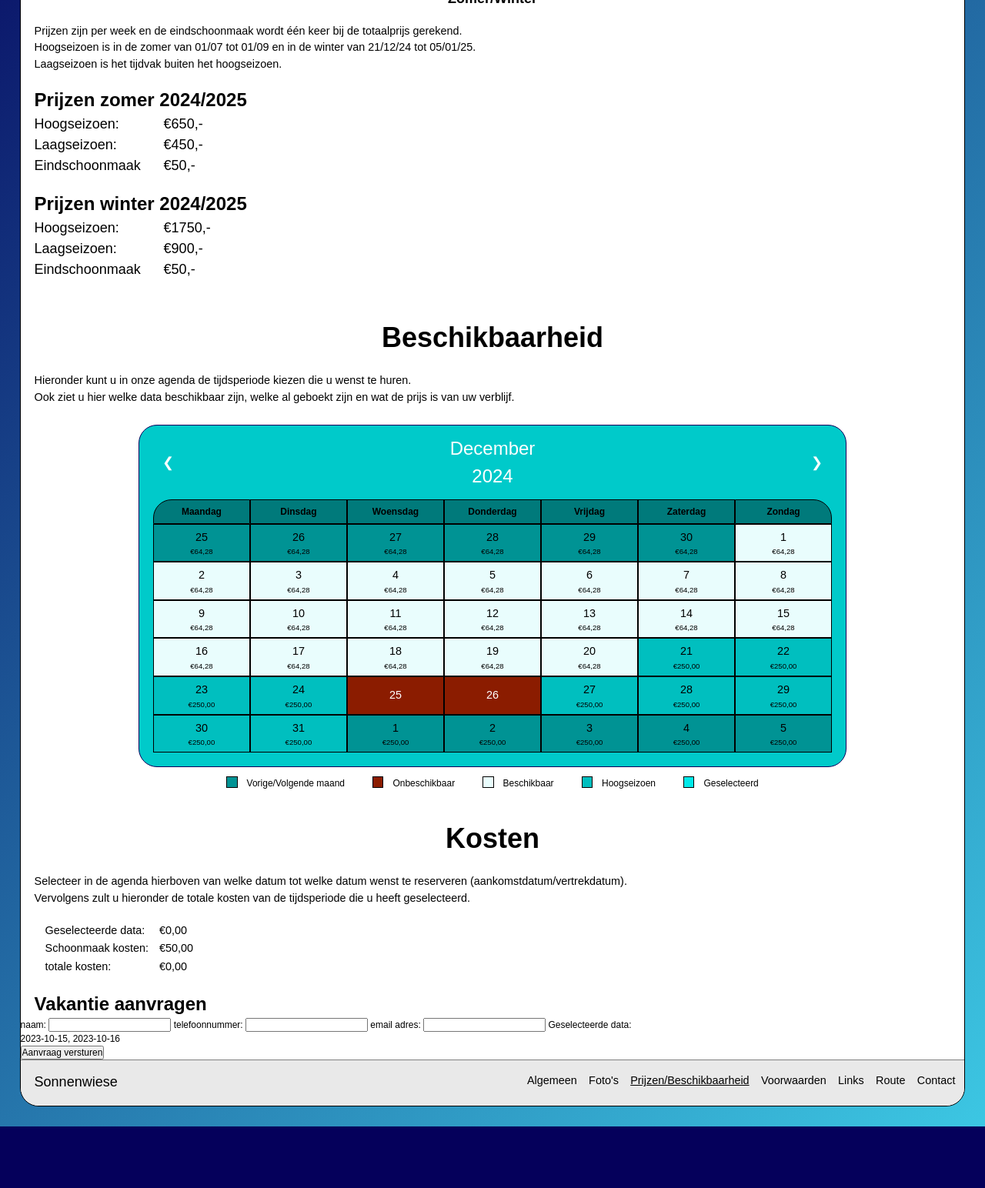
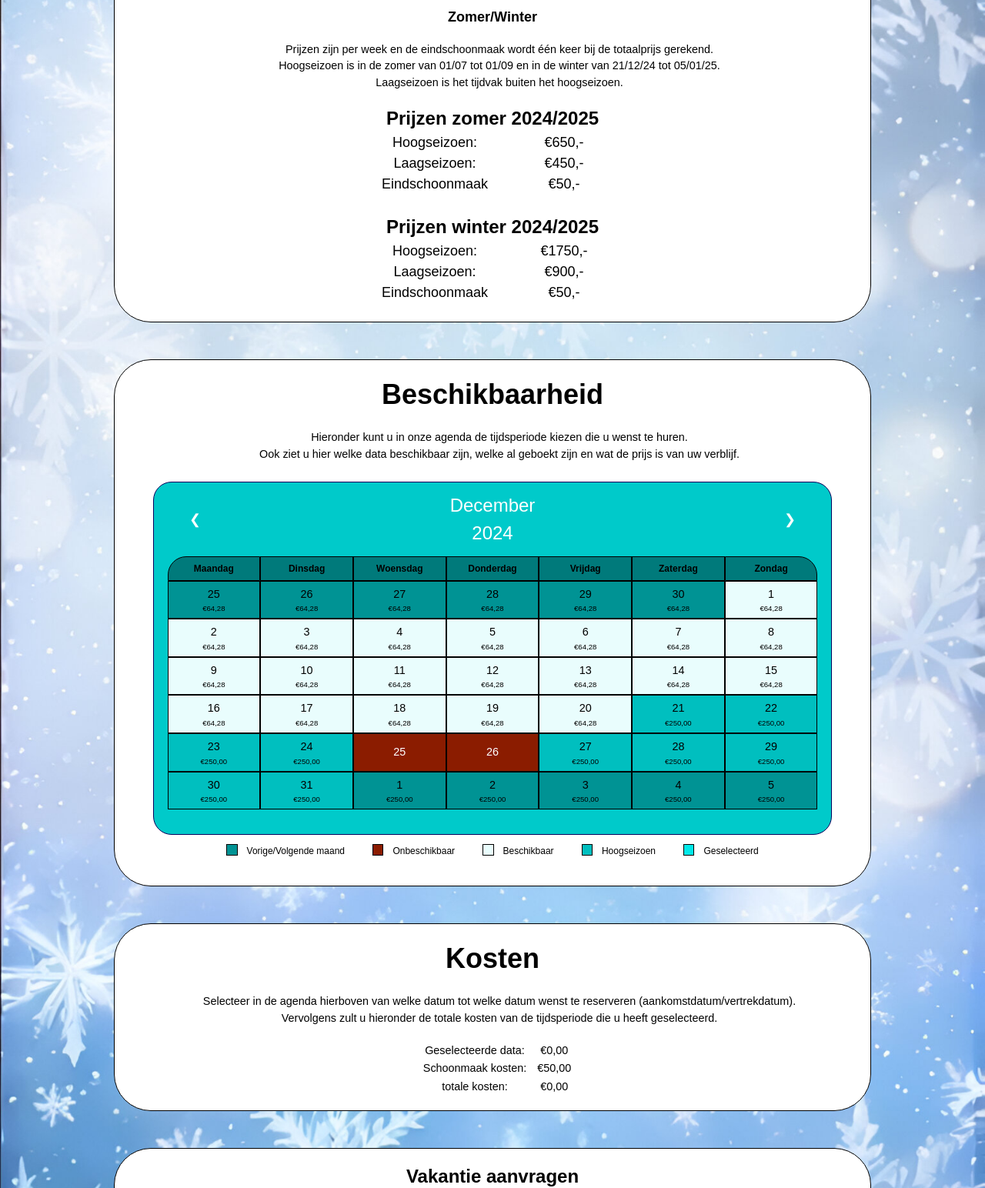
Before and after one commit to CraZyRc/Sonnenwiese, a plain HTML site: page pages/prijzen.html in a window 1280 px wide. Shown: the part 395-1939 px from the top of the page at 77% size. Before the commit the page ends 1859 px from the top, so only its background shows below. Drawn offline with Linux system fonts and the light colour scheme.

Commit message:
add season backgrounds

```diff
--- a/pages/prijzen.html
+++ b/pages/prijzen.html
@@ -1,12 +1,15 @@
 <!DOCTYPE html>
 
 <html lang="nl">
-
   <head>
-    <meta charset="UTF-8">
-    <meta name="viewport" content="width=device-width, initial-scale=1.0">
-    <link rel="stylesheet" href="../resources/css/style.css" text="text/css">
-    <link rel="stylesheet" href="../resources/css/prijzen.css" text="text/css">
+    <meta charset="UTF-8" />
+    <meta name="viewport" content="width=device-width, initial-scale=1.0" />
+    <link rel="stylesheet" href="../resources/css/style.css" text="text/css" />
+    <link
+      rel="stylesheet"
+      href="../resources/css/prijzen.css"
+      text="text/css"
+    />
     <title>Sonnenwiese - prijzen</title>
   </head>
 
@@ -17,12 +20,21 @@
         <h2>Zoekbar</h2>
         <form action="" method="post" role="search"></form>
         <label for="searchbar-text"></label>
-        <input type="search" name="searchbar" id="searchbar-text" maxlength="200" size="20" placeholder="Zoeken...">
+        <input
+          type="search"
+          name="searchbar"
+          id="searchbar-text"
+          maxlength="200"
+          size="20"
+          placeholder="Zoeken..."
+        />
       </div>
       <ul>
         <li><a href="../index.html">Algemeen</a></li>
         <li><a href="./fotos.html">Foto's</a></li>
-        <li><a href="./prijzen.html" id="current-page">Prijzen/Beschikbaarheid</a></li>
+        <li>
+          <a href="./prijzen.html" id="current-page">Prijzen/Beschikbaarheid</a>
+        </li>
         <li><a href="./voorwaarden.html">Voorwaarden</a></li>
         <li><a href="">Links</a></li>
         <li><a href="">Route</a></li>
@@ -30,24 +42,29 @@
       </ul>
     </header>
 
-
     <body>
       <section class="main">
+        <section class="prices">
           <h1>Prijzen 2024/2025</h1>
           <h3>Zomer/Winter</h3>
 
           <p>
-          Prijzen zijn per week en de eindschoonmaak wordt één keer bij de totaalprijs gerekend. <br>
-          Hoogseizoen is in de zomer van 01/07 tot 01/09 en in de winter van 21/12/24 tot 05/01/25. <br>
+            Prijzen zijn per week en de eindschoonmaak wordt één keer bij de
+            totaalprijs gerekend. <br />
+            Hoogseizoen is in de zomer van 01/07 tot 01/09 en in de winter van
+            21/12/24 tot 05/01/25. <br />
             Laagseizoen is het tijdvak buiten het hoogseizoen.
           </p>
 
           <section id="summer">
             <h2>Prijzen zomer 2024/2025</h2>
             <ul>
-            <li>Hoogseizoen:</li><li>€650,-</li>
-            <li>Laagseizoen:</li><li>€450,-</li>
-            <li>Eindschoonmaak</li><li>€50,-</li>
+              <li>Hoogseizoen:</li>
+              <li>€650,-</li>
+              <li>Laagseizoen:</li>
+              <li>€450,-</li>
+              <li>Eindschoonmaak</li>
+              <li>€50,-</li>
             </ul>
           </section>
 
@@ -62,24 +79,31 @@
               <li>€50,-</li>
             </ul>
           </section>
+        </section>
 
-        <section class="availability">
+        <section class="availability hidden">
           <h1>Beschikbaarheid</h1>
           <p>
-            Hieronder kunt u in onze agenda de tijdsperiode kiezen die u wenst te huren. <br>
-            Ook ziet u hier welke data beschikbaar zijn, welke al geboekt zijn en wat de prijs is van uw verblijf.
+            Hieronder kunt u in onze agenda de tijdsperiode kiezen die u wenst
+            te huren. <br />
+            Ook ziet u hier welke data beschikbaar zijn, welke al geboekt zijn
+            en wat de prijs is van uw verblijf.
           </p>
 
           <section id="calender">
             <section class="calender-data">
-              <button class="prev-month-button" onclick="prevMonth()">&#10094;</button>
+              <button class="prev-month-button" onclick="prevMonth()">
+                &#10094;
+              </button>
               <div class="calender-header">
                 <div class="month-year">
                   <div id="month"></div>
                   <div id="year"></div>
                 </div>
               </div>
-              <button class="next-month-button" onclick="nextMonth()">&#10095;</button>
+              <button class="next-month-button" onclick="nextMonth()">
+                &#10095;
+              </button>
               <div class="calender-days">
                 <div id="monday" class="weekdays left-corner">Maandag</div>
                 <div id="tuesday" class="weekdays">Dinsdag</div>
@@ -94,24 +118,45 @@
               </div>
             </section>
             <!-- Hidden at first, appears when selection is unvalid-->
-            <span id="calender-fault">Geselecteerde data is al gekozen, gelieve de selectie aan te passen</span>
+            <span id="calender-fault"
+              >Geselecteerde data is niet beschikbaar, gelieve de selectie aan
+              te passen</span
+            >
           </section>
 
           <section id="legenda">
             <ul>
-              <li><div class="legenda-other-month"></div><span>Vorige/Volgende maand</span></li>
-              <li><div class="legenda-blocked"></div><span>Onbeschikbaar</span></li>
-              <li><div class="legenda-available"></div><span>Beschikbaar</span></li>
-              <li><div class="legenda-hseason"></div><span>Hoogseizoen</span></li>
-              <li><div class="legenda-selected"></div><span>Geselecteerd</span></li>
+              <li>
+                <div class="legenda-other-month"></div>
+                <span>Vorige/Volgende maand</span>
+              </li>
+              <li>
+                <div class="legenda-blocked"></div>
+                <span>Onbeschikbaar</span>
+              </li>
+              <li>
+                <div class="legenda-available"></div>
+                <span>Beschikbaar</span>
+              </li>
+              <li>
+                <div class="legenda-hseason"></div>
+                <span>Hoogseizoen</span>
+              </li>
+              <li>
+                <div class="legenda-selected"></div>
+                <span>Geselecteerd</span>
+              </li>
             </ul>
           </section>
+        </section>
 
-          <section class="price-calculator">
+        <section class="price-calculator hidden">
           <h1>Kosten</h1>
           <p>
-              Selecteer in de agenda hierboven van welke datum tot welke datum wenst te reserveren (aankomstdatum/vertrekdatum). <br>
-              Vervolgens zult u hieronder de totale kosten van de tijdsperiode die u heeft geselecteerd.
+            Selecteer in de agenda hierboven van welke datum tot welke datum
+            wenst te reserveren (aankomstdatum/vertrekdatum). <br />
+            Vervolgens zult u hieronder de totale kosten van de tijdsperiode die
+            u heeft geselecteerd.
           </p>
           <table>
             <tbody>
@@ -131,39 +176,44 @@
           </table>
         </section>
 
-          <section id="contact-form">
+        <section class="contact-form hidden">
           <h2>Vakantie aanvragen</h2>
-            <form action="send_email.php" method="post"> <!-- TODO: Add mail script-->
+          <form action="send_email.php" method="post">
+            <!-- TODO: Add mail script-->
             <label for="name">naam: </label>
-              <input type="text" id="name" name="name" required>
+            <input type="text" id="name" name="name" required />
 
             <label for="phone-number">telefoonnummer: </label>
-              <input type="text" id="phone-number" name="phone-number" required></input>
+            <input type="text" id="phone-number" name="phone-number" required />
 
             <label for="email">email adres: </label>
-              <input type="text" id="email" name="email" required>
+            <input type="text" id="email" name="email" required />
 
             <label>Geselecteerde data: </label>
-              <div id="selected-dates-display">2023-10-15, 2023-10-16</div> <!-- TODO: replace placeholder for selected dates -->
-              <input type="hidden" id="selected-dates" name="selected_dates" value="2023-10-15, 2023-10-16"> <!-- Ditto for the value here -->
+            <div id="selected-dates-display">2023-10-15, 2023-10-16</div>
+            <!-- TODO: replace placeholder for selected dates -->
+            <input
+              type="hidden"
+              id="selected-dates"
+              name="selected_dates"
+              value="2023-10-15, 2023-10-16"
+            />
+            <!-- Ditto for the value here -->
 
-              <input type="submit" value="Aanvraag versturen">
+            <input type="submit" value="Aanvraag versturen" />
           </form>
-
         </section>
       </section>
-
-
-      </section>
     </body>
-
 
     <footer>
       <h6>Sonnenwiese</h6>
       <ul>
         <li><a href="../index.html">Algemeen</a></li>
         <li><a href="./fotos.html">Foto's</a></li>
-        <li><a href="./prijzen.html" id="current-page">Prijzen/Beschikbaarheid</a></li>
+        <li>
+          <a href="./prijzen.html" id="current-page">Prijzen/Beschikbaarheid</a>
+        </li>
         <li><a href="./voorwaarden.html">Voorwaarden</a></li>
         <li><a href="">Links</a></li>
         <li><a href="">Route</a></li>
@@ -171,5 +221,6 @@
       </ul>
     </footer>
   </div>
-  <script src="../resources/scripts/Calender.js" defer></script>
+  <script src="../resources/scripts/calender.js" defer></script>
+  <script src="../resources/scripts/style.js"></script>
 </html>
--- a/resources/css/prijzen.css
+++ b/resources/css/prijzen.css
@@ -1,19 +1,9 @@
-/* Root Variables */
-:root {
-  --calender-color: #00caca;
-  --calender-weekdays-color: #007a7b;
-  --calender-om-color: #009394;
-  --calender-cm-color: #e9fdfd;
-  --calender-hs-color: #00bfbf;
-  --calender-blocked-color: #8b1c00;
-  --calender-selected-color: #00e9e9;
-}
-
-
 
 /* Body */
 .main {
   line-height: 1.5;
+  text-align: center;
+  background-color: transparent;
 }
 
 .main h2 {
@@ -25,7 +15,8 @@
   display: grid;
   grid-template-columns: repeat(2, 14rem);
   list-style: none;
-  margin-bottom: 1rem;
+  margin-bottom: 2rem;
+  justify-content: center;
 }
 
 .main li {
@@ -33,14 +24,21 @@
   margin-left: 1.5rem;
 }
 
+/* Bodies */
+.prices,
+.availability,
+.price-calculator,
+.contact-form {
+  background-color: white;
+  border: 1px solid black;
+  border-radius: 4rem;
+  width: 80%;
+  margin: 4rem auto;
+}
+
 
 
 /* Availability */
-.availability {
-  margin-top: 4rem;
-}
-
-
 
 /* Calender */
 .calender-data {
@@ -53,7 +51,7 @@
 }
 
 #calender {
-  width: 75%;
+  width: 90%;
   margin: 2rem auto;
   margin-bottom: 1rem;
   border: 1px solid #05005b;
@@ -93,6 +91,7 @@
 
 .prev-month-button,
 .next-month-button {
+  width: 72px;
   justify-self: center;
   border: none;
   outline: none;
@@ -102,6 +101,7 @@
   font-size: 1.5rem;
   color: white;
   padding: 1rem;
+  transition: 0.3s;
 }
 
 .prev-month-button:hover,
@@ -113,6 +113,9 @@
     /* Middle glow */
     0 0 30px rgba(255, 255, 255, 0.7);
     /* Outer glow*/
+  font-size: 2rem;
+  transform: scale(1.1)
+
 }
 
 button {
@@ -166,7 +169,18 @@ span {
   font-size: 1.2rem;
   background-color: mistyrose;
   margin-top: 1rem;
-  display: none;
+  opacity: 0;
+  max-height: 0;
+  overflow: hidden;
+  display: block;
+  transition: opacity 1s ease, max-height 0.5s ease;
+}
+
+#calender-fault.active {
+  opacity: 1;
+  max-height: 25px;
+  visibility: visible;
+  transition: opacity 0.5s ease, max-height 1s ease;
 }
 
 
@@ -252,7 +266,7 @@ span {
 
 /* Table layout */
 table {
-  margin: 1.5rem;
+  margin: 1.5rem auto;
 }
 
 td {
--- a/resources/css/style.css
+++ b/resources/css/style.css
@@ -1,3 +1,39 @@
+/* Root Variables */
+:root {
+
+  /* Standard colors */
+  --calender-color:             #00caca;
+  --calender-weekdays-color:    #007a7b;
+  --calender-om-color:          #009394;
+  --calender-cm-color:          #e9fdfd;
+  --calender-hs-color:          #00bfbf;
+  --calender-blocked-color:     #8b1c00;
+  --calender-selected-color:    #00e9e9;
+
+  /* Summer colors */
+  --s-calender-color:           #ca6f00;
+  --s-calender-weekdays-color:  #9b5800;
+  --s-calender-om-color:        #944500;
+  --s-calender-cm-color:        #fdf5e9;
+  --s-calender-hs-color:        #bf7300;
+  --s-calender-blocked-color:   #8b1c00;
+  --s-calender-selected-color:  #ffaa00;
+
+
+  /* Winter colors */
+  --w-calender-color:           #00caca;
+  --w-calender-weekdays-color:  #007a7b;
+  --w-calender-om-color:        #009394;
+  --w-calender-cm-color:        #e9fdfd;
+  --w-calender-hs-color:        #00bfbf;
+  --w-calender-blocked-color:   #8b1c00;
+  --w-calender-selected-color:  #00e9e9;
+}
+
+
+
+
+
 * {
   margin: 0;
   padding: 0;
@@ -7,9 +43,14 @@
 }
 
 html {
-  background-color: #05005b;
-  background-image: linear-gradient(135deg, #05005b 0%, #3cc7e3 100%);
-}
+  /*background: rgb(249, 155, 91);
+  background: linear-gradient(180deg, rgba(249, 155, 91, 1) 0%, rgba(250, 225, 141, 1) 40%, rgba(250, 225, 141, 1) 60%, rgb(39, 187, 184) 100%);
+  */
+  /*background-image: url(../media/images/summer-background.jpg);*/
+  background-image: url(../media/images/winter-background.jpg);
+  background-size: cover;
+  background-position: center;
+  }
 
 h1 {
   font-size: 3rem;
@@ -35,23 +76,34 @@ p {
 
 .inner-background {
   margin: 2%;
-  border-radius: 2rem;
-  border: 1px solid black;
-  background-color: white;
 }
 
 #current-page {
   text-decoration: underline;
 }
 
+/* Ease-in scrolling */
 
+.hidden {
+  opacity: 0;
+  transform: translateY(20px);
+  transition: opacity 1.5s ease-in, transform 1.5s ease-in;
+}
+
+.visible {
+  opacity: 1;
+  transform: translateY(0);
+}
 
 /* Header */
 header {
   background-image: url("/Sonnenwiese/resources/media/images/house_sideview.png");
   background-size: cover;
   background-position: center;
-  border-radius: 1rem;
+  border-radius: 2rem;
+  padding-bottom: 1rem;
+  width: 90%;
+  margin: 0 auto;
 }
 
 header h1 {
@@ -64,32 +116,49 @@ header h1 {
 }
 
 header ul {
+  display: flex;
+  align-items: center;
+  gap: 1.2rem;
   list-style: none;
-  padding: 2rem 0;
-  padding-bottom: 1rem;
-  display: block;
-}
-
-header li {
-  display: inline;
-  margin-left: 1rem;
 }
 
 header a {
+  text-decoration: none;
+  color: #fff;
   font-size: 1.2rem;
-  color: white;
-  text-decoration: none;
-  margin-bottom: 2rem;
+  padding: 0.5rem;
+  position: relative;
 }
 
-header a:hover {
+header a::after,
+footer a::after {
+  content: "";
+  position: absolute;
+  width: 100%;
+  height: 2px;
+  bottom: -2px;
+  left: 0;
+  right: 0;
+  background-color: #3cc7e3;
+  border-radius: 5px;
+  transform: scaleX(0);
+  transition: all 0.6s ease;
+}
+
+header a:not(#current-page):hover::after,
+footer a:not(#current-page):hover::after {
+  transform: scaleX(1);
+}
+
+header a:not(#current-page):hover,
+footer a:not(#current-page):hover {
   color: #3cc7e3;
 }
 
 .searchbar {
   float: right;
   margin-right: 1rem;
-  margin-top: 14rem;
+  margin-top: 15rem;
   color: white;
 }
 
@@ -102,22 +171,25 @@ header a:hover {
 /* Footer */
 footer {
   border-top: 1px solid gray;
-  border-radius: 0 0 2rem 2rem;
+  border-radius: 2rem;
+  width: 90%;
+  margin: 0 auto;
   background-color: rgb(233, 233, 233);
   height: 5rem;
 }
 
 footer h6 {
-  margin: 1.5rem;
+  margin: 1.75rem;
   font-size: 1.5rem;
   font-weight: lighter;
   display: inline-block;
+  text-align: left;
 }
 
 footer ul {
   list-style: none;
   float: right;
-  margin: 1.5rem 1rem;
+  margin: 1.75rem 1rem;
 }
 
 footer li {
@@ -130,8 +202,6 @@ footer a {
   color: black;
   text-decoration: none;
   margin-bottom: 2rem;
+  padding: 0.5rem;
+  position: relative;
 }
-
-footer a:hover {
-  color: #3cc7e3;
-}
--- /dev/null
+++ b/resources/scripts/style.js
@@ -0,0 +1,12 @@
+const elements = document.querySelectorAll('.hidden')
+
+const handleScroll = () => {
+  elements.forEach((element) => {
+    const rect = element.getBoundingClientRect()
+    if (rect.top < window.innerHeight - 100) {
+      element.classList.add('visible')
+    }
+  });
+};
+
+window.addEventListener('scroll', handleScroll)
```
Also changed, not shown: resources/media/images/summer-background-original.jpg (added), resources/media/images/winter-background-original.jpg (added), resources/media/images/winter-background.jpg (added), 1 other file. Lines whose indentation alone changed are shown as unchanged.
